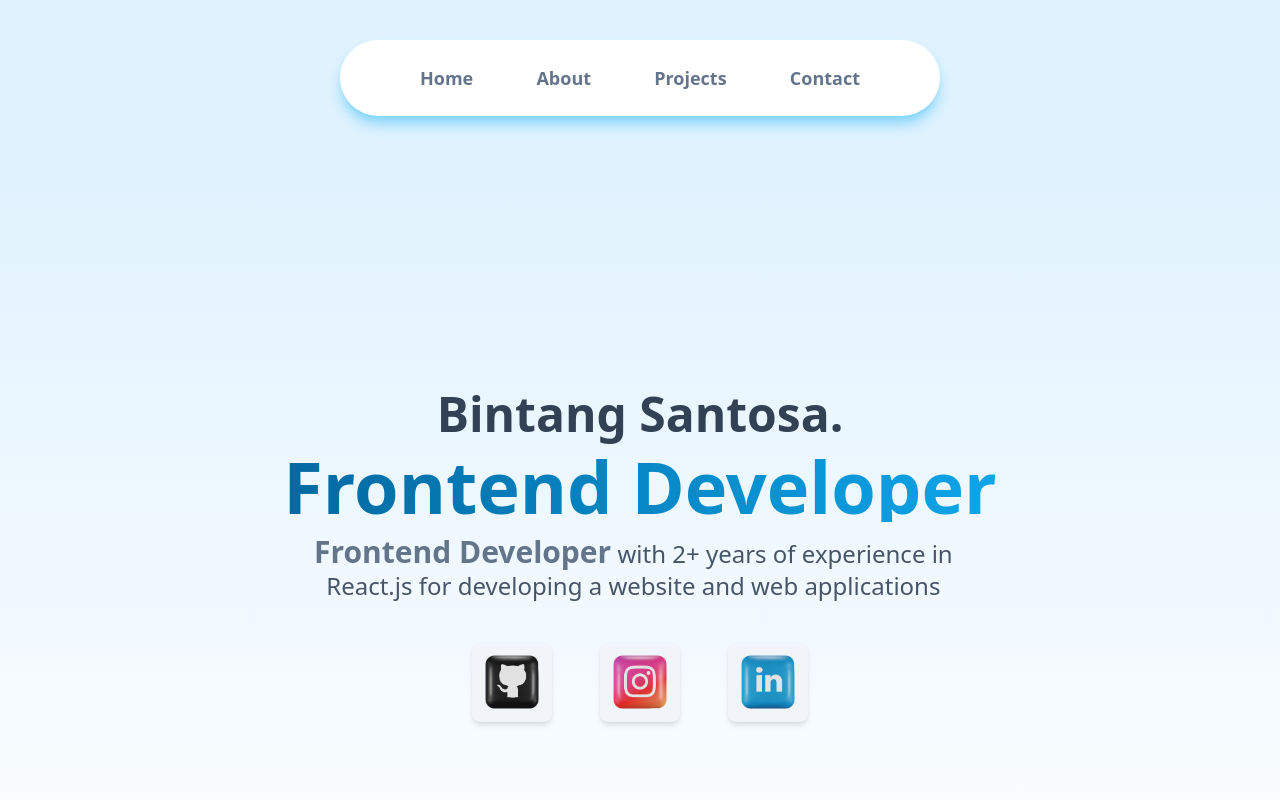
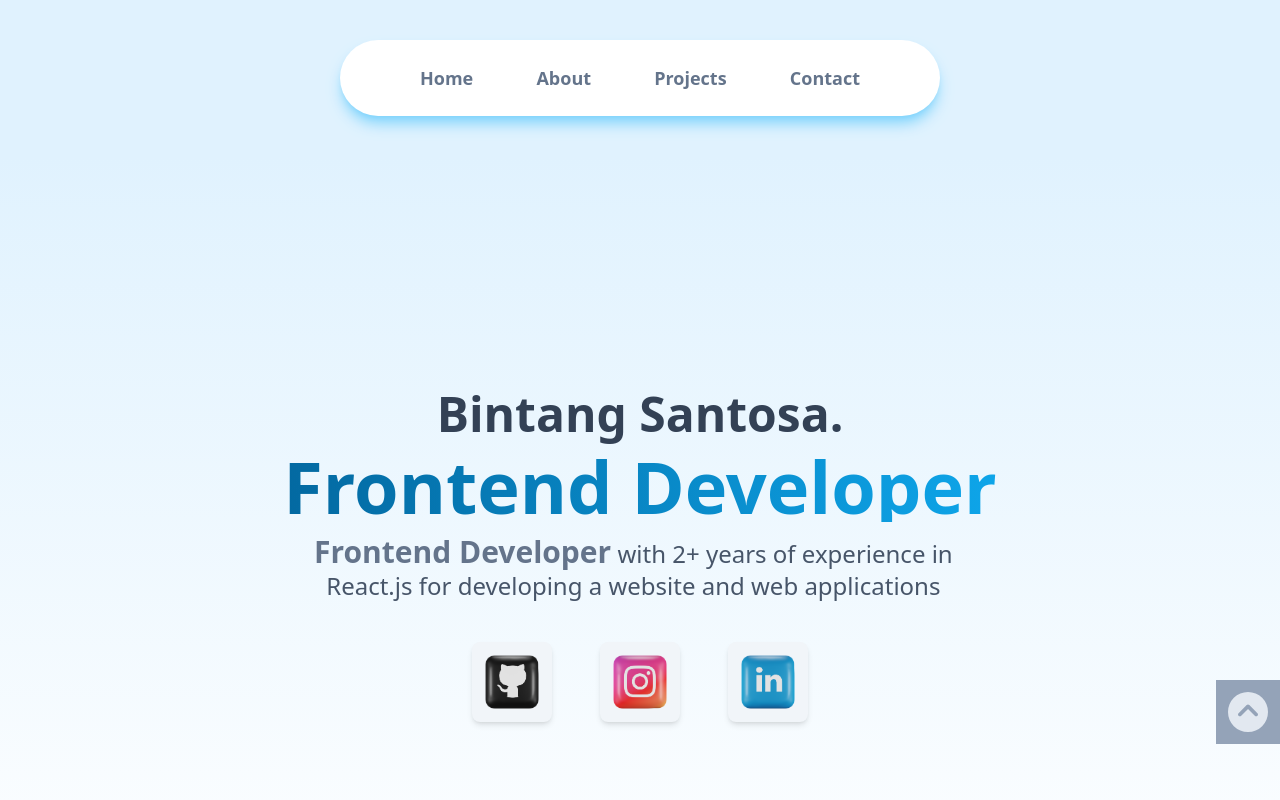
Before and after one commit to BntngSantosa/Bintang-Santosa-Protfolio, a React (Vite) app: page / in a window 1280 px wide. Shown: the top 800 px of the page. Built offline with nearby package versions, Linux system fonts and the light colour scheme.

Commit message:
Added link in the social media

```diff
--- a/src/App.jsx
+++ b/src/App.jsx
@@ -5,6 +5,7 @@ import Navbar from "./components/Navbar";
 import Contact from "./components/Contact";
 import Skills from "./components/Skills";
 import { motion } from "framer-motion";
+import ButtonUp from "./components/ButtonUp";
 
 function App() {
     const scrollToSection = (id) => {
@@ -16,6 +17,7 @@ function App() {
   return (
     <>
       <Navbar scrollToSection={scrollToSection}/>
+      <ButtonUp />
       <main className="">
         <motion.section id="Home" className="bg-gradient-to-b from-sky-100 to-white">
           <Hero />
--- /dev/null
+++ b/src/components/ButtonUp.jsx
@@ -0,0 +1,18 @@
+const ButtonUp = () => {
+  return (
+    <div className="p-3 bg-slate-400 fixed bottom-14 right-0 hidden lg:block">
+      <a href="#Home">
+        <svg
+          className="w-10"
+          fill="#e2e8f0"
+          xmlns="http://www.w3.org/2000/svg"
+          viewBox="0 0 512 512"
+        >
+          <path d="M256 512A256 256 0 1 0 256 0a256 256 0 1 0 0 512zM377 271c9.4 9.4 9.4 24.6 0 33.9s-24.6 9.4-33.9 0l-87-87-87 87c-9.4 9.4-24.6 9.4-33.9 0s-9.4-24.6 0-33.9L239 167c9.4-9.4 24.6-9.4 33.9 0L377 271z" />
+        </svg>
+      </a>
+    </div>
+  );
+};
+
+export default ButtonUp;
--- a/src/components/Contact.jsx
+++ b/src/components/Contact.jsx
@@ -49,7 +49,7 @@ const Contact = () => {
         </div>
         <hr className=" border border-y-[2px] border-slate-300 my-3 hidden lg:block" />
 
-        <div className="lg:flex lg:justify-between lg:items-center">
+        <div className="mb-20 flex justify-between items-center lg:m-0">
           <div className="flex gap-5 items-center">
             <a href="">
               <svg
@@ -96,7 +96,7 @@ const Contact = () => {
               </svg>
             </a>
           </div>
-          <p className="font-semibold mt-5 mb-16 text-slate-300 lg:m-0 lg:text-lg">
+          <p className="font-semibold text-slate-300 lg:text-lg">
             © 2024, by Bintang Santosa
           </p>
         </div>
--- a/src/components/Hero.jsx
+++ b/src/components/Hero.jsx
@@ -5,11 +5,20 @@ import linkedin from "../assets/images/linkedin.png";
 import { motion } from "framer-motion";
 
 const Hero = () => {
+  const link = {
+    github: "https://github.com/BntngSantosa",
+    ig: "https://www.instagram.com/bntngsnts_?utm_source=ig_web_button_share_sheet&igshid=ZDNlZDc0MzIxNw==",
+    linkedin: "https://www.linkedin.com/in/bintang-santosa-6503272a9/",
+  };
+
+  const images = [
+    { src: github, href: link.github },
+    { src: ig, href: link.ig },
+    { src: linkedin, href: link.linkedin },
+  ];
+
   return (
     <>
-      <div className="w-[550px] h-[450px] rounded-full absolute -top-[320px] -translate-x-1/2 left-1/2 blur-2xl z-0 lg:hidden">
-        <span>.</span>
-      </div>
       <div className="w-full h-[100vh] px-5 flex flex-col gap-5 justify-center items-center">
         <div className="text-center grid grid-cols-1 gap-3">
           <motion.h1
@@ -42,16 +51,19 @@ const Hero = () => {
           </motion.p>
         </div>
         <div className="flex gap-12 md:mt-5">
-          {[github, ig, linkedin].map((item) => (
+          {images.map((item, index) => (
             <motion.a
-              href=""
+              key={index}
+              href={item.href}
+              target="_blank"
+              rel="noopener noreferrer"
               initial={{ y: 100, opacity: 0 }}
               animate={{ y: 0, opacity: 1 }}
               transition={{ type: "spring", stiffness: 100, delay: 1.5 }}
             >
               <img
                 className="w-14 bg-slate-100 shadow-md place-self-end rounded-lg hover:-rotate-12 hover:scale-125 sm:w-16 md:w-20"
-                src={item}
+                src={item.src}
                 alt=""
                 srcset=""
               />
@@ -59,6 +71,7 @@ const Hero = () => {
           ))}
         </div>
       </div>
+
     </>
   );
 };
--- a/src/components/Navbar.jsx
+++ b/src/components/Navbar.jsx
@@ -5,16 +5,16 @@ const Navbar = ({scrollToSection}) => {
   return (
     <>
       {/* Mobile Navbar */}
-      <nav className="w-full p-5 fixed bottom-0 left-1/2 transform -translate-x-1/2 z-10 sm:px-10 lg:hidden">
+      <nav className="w-full px-5 pb-5 fixed bottom-0 left-1/2 transform -translate-x-1/2 z-10 backdrop-blur-sm sm:px-10 lg:hidden">
         <motion.ul
           className="bg-slate-50 px-10 py-4 flex justify-between items-center rounded-full shadow-md"
           initial={{ y: 100 }}
           animate={{ y: 0 }}
-          transition={{ type: "spring", stiffness: 100 , delay:0.3 }}
+          transition={{ type: "spring", stiffness: 100, delay: 0.3 }}
         >
           {["Home", "About", "Projects", "Contact"].map((item, index) => (
             <motion.li key={index} whileHover={{ scale: 1.25 }}>
-              <a href={`#${item}`}>
+              <button onClick={() => scrollToSection(item)}>
                 <svg
                   xmlns="http://www.w3.org/2000/svg"
                   viewBox="0 0 24 24"
@@ -51,7 +51,7 @@ const Navbar = ({scrollToSection}) => {
                     </svg>
                   )}
                 </svg>
-              </a>
+              </button>
             </motion.li>
           ))}
         </motion.ul>
```
